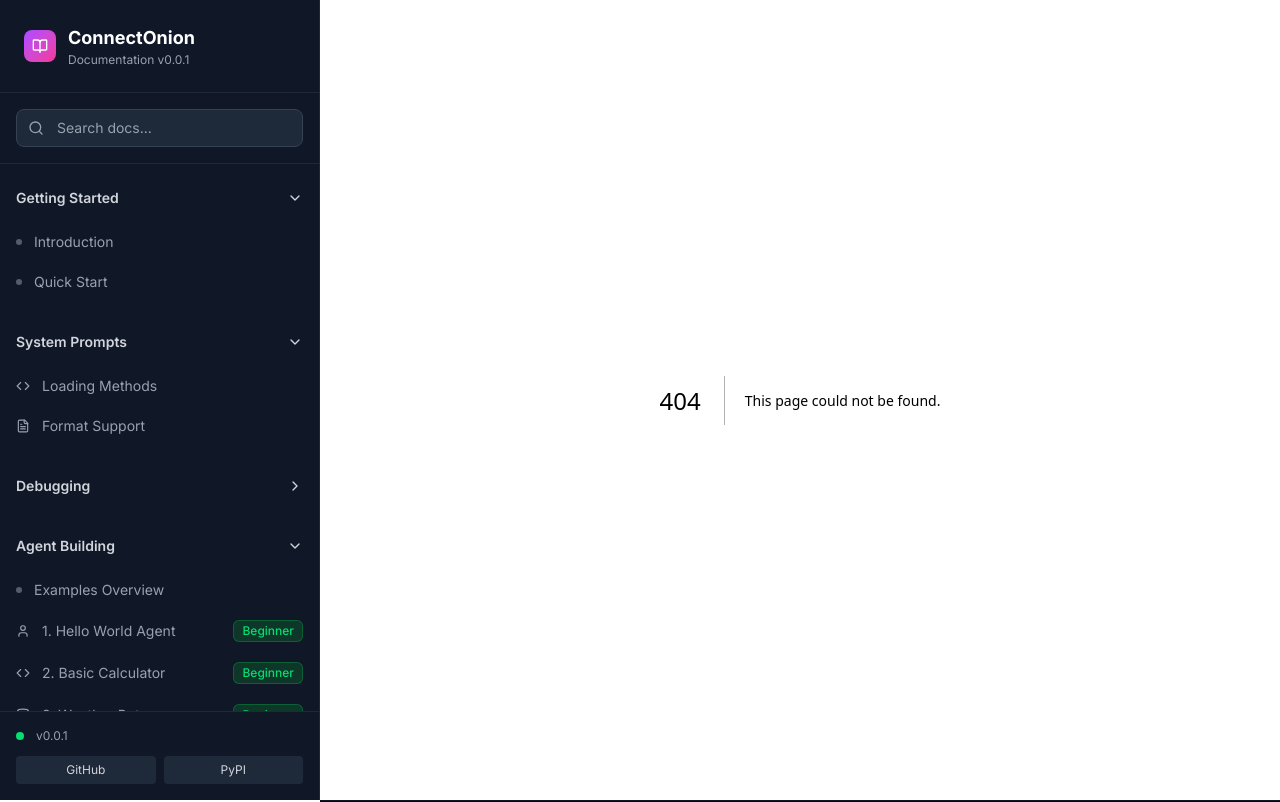
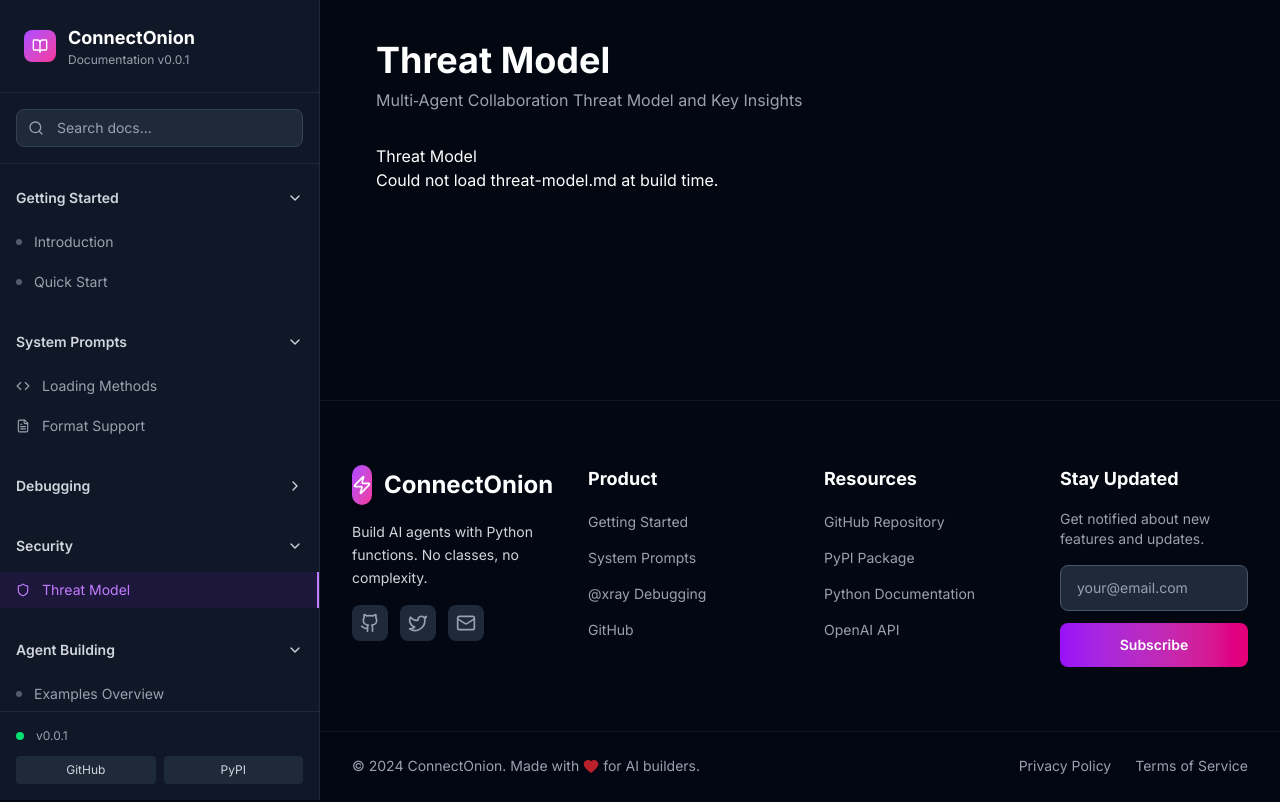
Before and after one commit to openonion/connectonion, a Next.js app in the folder docs-site/: page /threat-model in a window 1280 px wide. Before the commit this address had no page. Shown: the top 802 px of the page. Built offline with nearby package versions, Linux system fonts and the light colour scheme.

Commit message:
docs-site: add Threat Model page and sidebar entry; render roadmap/threat-model.md with marked

```diff
--- /dev/null
+++ b/docs-site/app/threat-model/page.tsx
@@ -0,0 +1,31 @@
+'use server'
+
+import fs from 'fs/promises'
+import path from 'path'
+import { marked } from 'marked'
+
+export default async function ThreatModelPage() {
+  const mdPath = path.resolve(process.cwd(), '..', 'docs', 'roadmap', 'threat-model.md')
+  let content = '# Threat Model\n\n_Not found_'
+  try {
+    content = await fs.readFile(mdPath, 'utf8')
+  } catch (e) {
+    content = '# Threat Model\n\nCould not load threat-model.md at build time.'
+  }
+
+  const html = marked.parse(content)
+
+  return (
+    <div className="max-w-4xl mx-auto px-6 py-10">
+      <header className="mb-8">
+        <h1 className="text-3xl md:text-4xl font-bold text-white mb-2">Threat Model</h1>
+        <p className="text-gray-400">Multi‑Agent Collaboration Threat Model and Key Insights</p>
+      </header>
+
+      <article
+        className="prose prose-invert max-w-none prose-headings:text-white prose-p:text-gray-300 prose-li:text-gray-300 prose-strong:text-white prose-code:text-purple-300"
+        dangerouslySetInnerHTML={{ __html: html as string }}
+      />
+    </div>
+  )
+}
--- a/docs-site/components/DocsSidebar.tsx
+++ b/docs-site/components/DocsSidebar.tsx
@@ -26,6 +26,12 @@
     items: [
       { title: '@xray Decorator', href: '/xray' },
       { title: 'trace() Visual Flow', href: '/xray/trace' },
+    ]
+  },
+  {
+    title: 'Security',
+    items: [
+      { title: 'Threat Model', href: '/threat-model', icon: Shield },
     ]
   },
   {
--- a/docs-site/package.json
+++ b/docs-site/package.json
@@ -17,7 +17,8 @@
     "react-dom": "19.1.0",
     "react-icons": "^5.5.0",
     "react-intersection-observer": "^9.16.0",
-    "react-syntax-highlighter": "^15.6.1"
+    "react-syntax-highlighter": "^15.6.1",
+    "marked": "^15.0.12"
   },
   "devDependencies": {
     "@tailwindcss/postcss": "^4",
```
Also changed, not shown: 1 other file (tests, documents, lock files or other folders).
